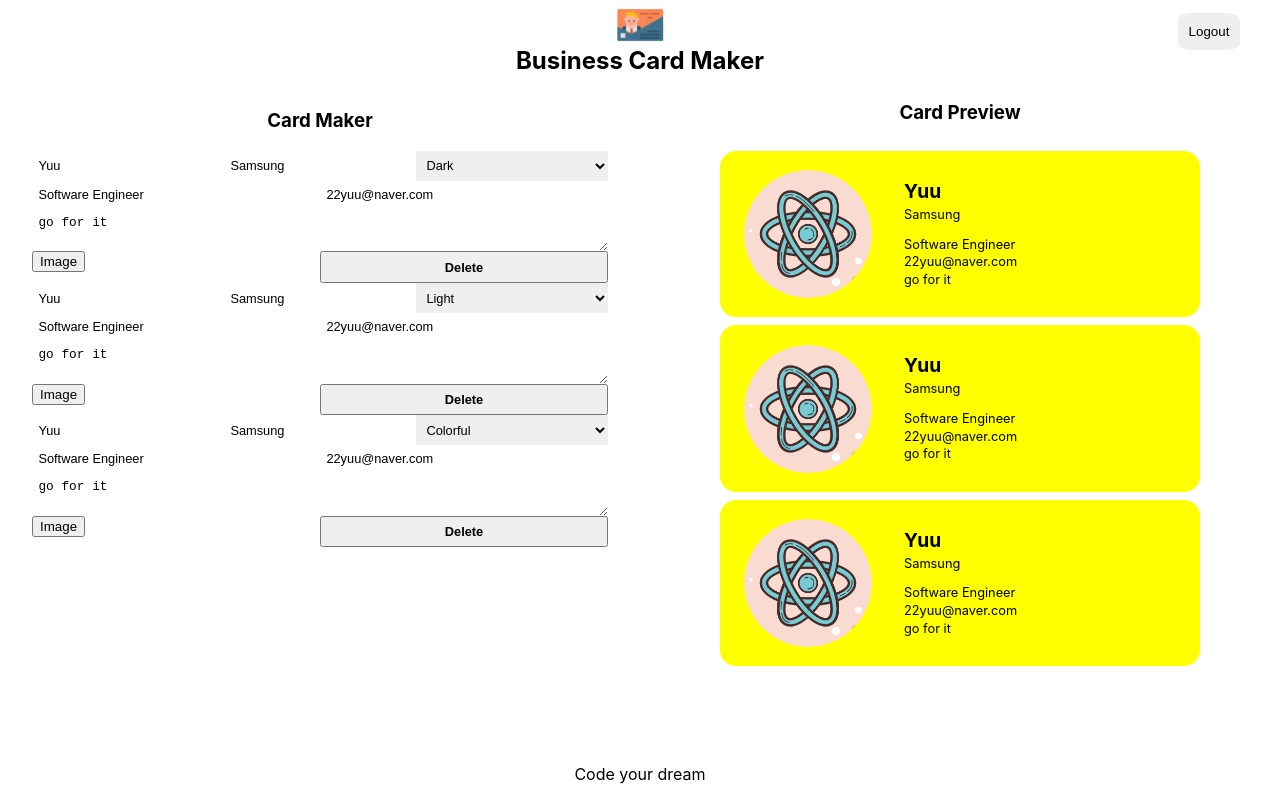
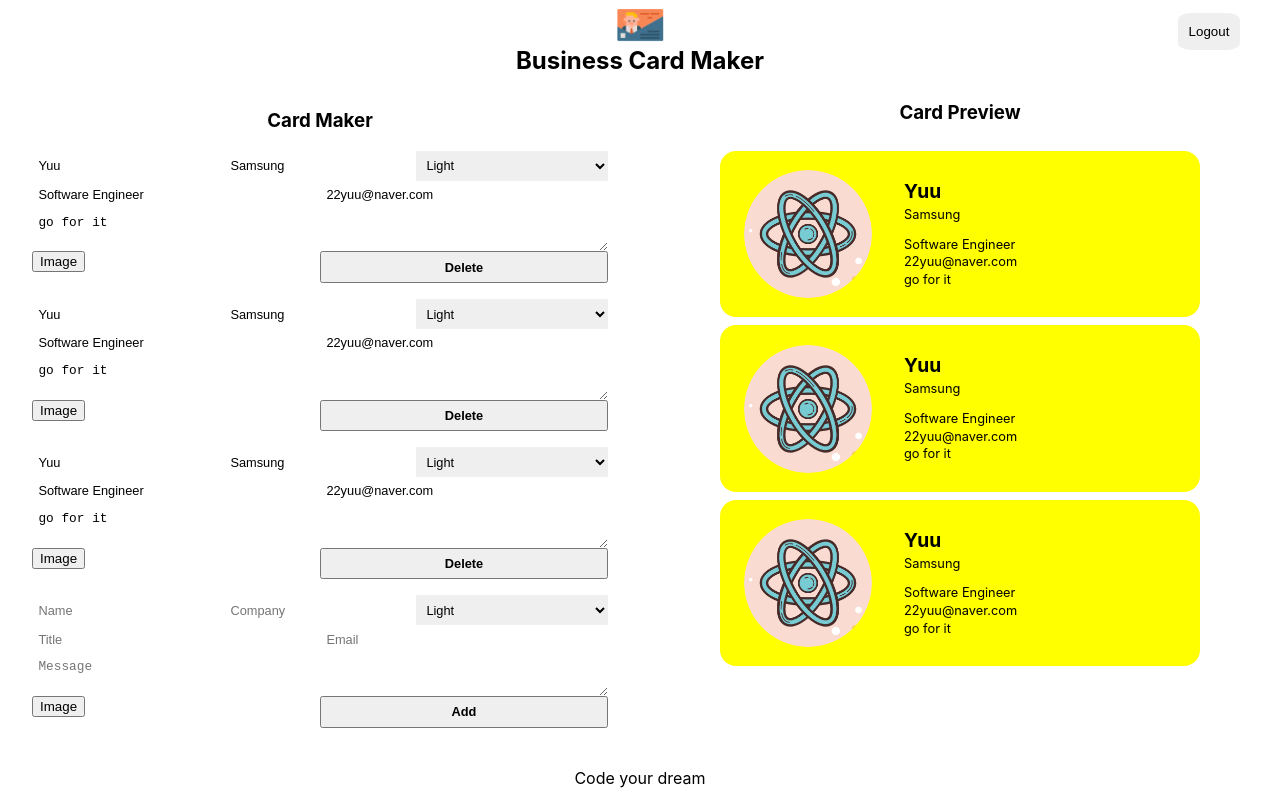
Before and after one commit to 22yuu/business-card-maker, a React (Create React App) app: page /maker in a window 1280 px wide. Built offline with nearby package versions, Linux system fonts and the light colour scheme; no server answers; sample sign-in values are in the browser's storage.

Commit message:
add card add form component

```diff
--- a/src/components/card/card.jsx
+++ b/src/components/card/card.jsx
@@ -25,11 +25,11 @@
 
 function getStyles(theme) {
   switch (theme) {
-    case "dark":
+    case "Dark":
       return styles.dark;
-    case "light":
+    case "Light":
       return styles.light;
-    case "colorful":
+    case "Colorful":
       return styles.colorful;
     default:
       throw new Error(`unknown theme: ${theme}`);
--- /dev/null
+++ b/src/components/card_add_form/card_add_form.jsx
@@ -0,0 +1,86 @@
+import React, { useRef } from "react";
+import Button from "../button/button";
+import styles from "../card_edit_form/card_edit_form.module.css";
+import ImageFileInput from "../image_file_input/image_file_input";
+
+const CardAddForm = ({ onAdd }) => {
+  const formRef = useRef();
+  const nameRef = useRef();
+  const companyRef = useRef();
+  const themeRef = useRef();
+  const titleRef = useRef();
+  const emailRef = useRef();
+  const messageRef = useRef();
+
+  const onSubmit = (event) => {
+    console.log(event);
+    event.preventDefault();
+    const card = {
+      id: Date.now(), // uuid
+      name: nameRef.current.value || "",
+      company: companyRef.current.value || "",
+      theme: themeRef.current.value,
+      title: titleRef.current.value || "",
+      email: emailRef.current.value || "",
+      message: messageRef.current.value || "",
+      fileName: "",
+      fileURL: "",
+    };
+    formRef.current.reset(); // 입력이 끝나면 리셋
+    onAdd(card);
+  };
+  return (
+    <form ref={formRef} className={styles.form}>
+      <input
+        ref={nameRef}
+        className={styles.input}
+        type="text"
+        name="name"
+        placeholder="Name"
+      />
+      <input
+        ref={companyRef}
+        className={styles.input}
+        type="text"
+        name="company"
+        placeholder="Company"
+      />
+      <select
+        ref={themeRef}
+        className={styles.select}
+        name="theme"
+        placeholder="Theme"
+      >
+        <option placeholder="light">Light</option>
+        <option placeholder="dark">Dark</option>
+        <option placeholder="colorful">Colorful</option>
+      </select>
+      <input
+        ref={titleRef}
+        className={styles.input}
+        type="text"
+        name="title"
+        placeholder="Title"
+      />
+      <input
+        ref={emailRef}
+        className={styles.input}
+        type="text"
+        name="email"
+        placeholder="Email"
+      />
+      <textarea
+        ref={messageRef}
+        className={styles.textarea}
+        name="message"
+        placeholder="Message"
+      />
+      <div className={styles.fileInput}>
+        <ImageFileInput />
+      </div>
+      <Button name="Add" onClick={onSubmit} />
+    </form>
+  );
+};
+
+export default CardAddForm;
--- a/src/components/card_edit_form/card_edit_form.module.css
+++ b/src/components/card_edit_form/card_edit_form.module.css
@@ -6,6 +6,7 @@
   flex-wrap: wrap;
   border-top: 1px solid makerBlack;
   border-left: 1px solid makerBlack;
+  margin-bottom: 1em;
 }
 
 .input,
--- a/src/components/editor/editor.jsx
+++ b/src/components/editor/editor.jsx
@@ -1,13 +1,15 @@
 import React from "react";
+import CardAddForm from "../card_add_form/card_add_form";
 import CardEditForm from "../card_edit_form/card_edit_form";
 import styles from "./editor.module.css";
 
-const Editor = ({ cards }) => (
+const Editor = ({ cards, addCard }) => (
   <section className={styles.editor}>
     <h1 className={styles.title}>Card Maker</h1>
     {cards.map((card) => (
-      <CardEditForm card={card} />
+      <CardEditForm key={card.id} card={card} />
     ))}
+    <CardAddForm onAdd={addCard} />
   </section>
 );
 
--- a/src/components/maker/maker.jsx
+++ b/src/components/maker/maker.jsx
@@ -12,7 +12,7 @@
       id: "1",
       name: "Yuu",
       company: "Samsung",
-      theme: "dark",
+      theme: "Dark",
       title: "Software Engineer",
       email: "22yuu@naver.com",
       message: "go for it",
@@ -23,7 +23,7 @@
       id: "2",
       name: "Yuu",
       company: "Samsung",
-      theme: "light",
+      theme: "Light",
       title: "Software Engineer",
       email: "22yuu@naver.com",
       message: "go for it",
@@ -34,7 +34,7 @@
       id: "3",
       name: "Yuu",
       company: "Samsung",
-      theme: "colorful",
+      theme: "Colorful",
       title: "Software Engineer",
       email: "22yuu@naver.com",
       message: "go for it",
@@ -57,11 +57,16 @@
       }
     });
   });
+
+  const addCard = (card) => {
+    const updated = [...cards, card];
+    setCards(updated);
+  };
   return (
     <section className={styles.maker}>
       <Header className={styles.header} onLogout={onLogout} />
       <div className={styles.container}>
-        <Editor cards={cards} />
+        <Editor cards={cards} addCard={addCard} />
         <Preview cards={cards} />
       </div>
       <Footer />
```
Also changed, not shown: src/components/card_add_form/card_add_form.module.css (added).
